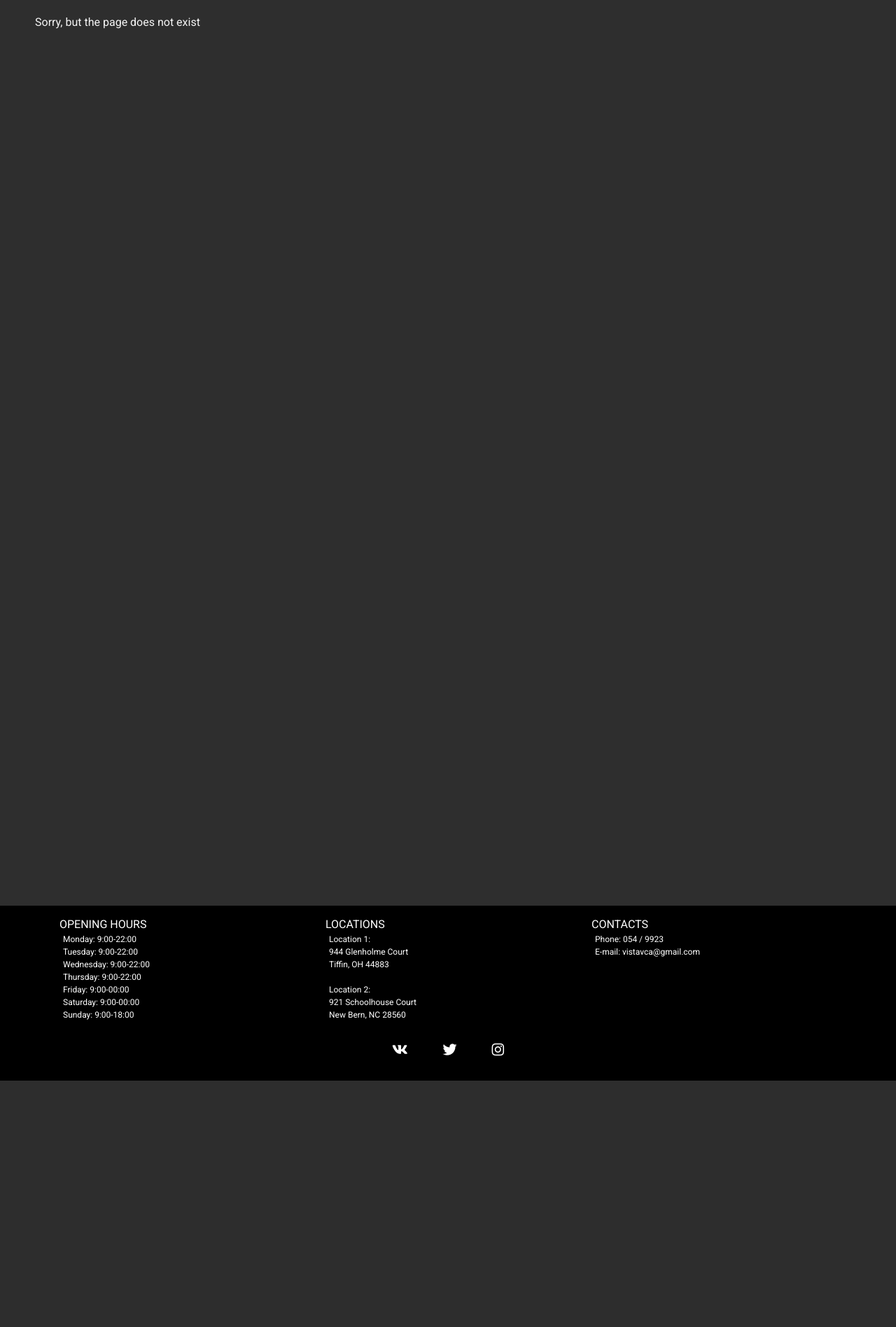
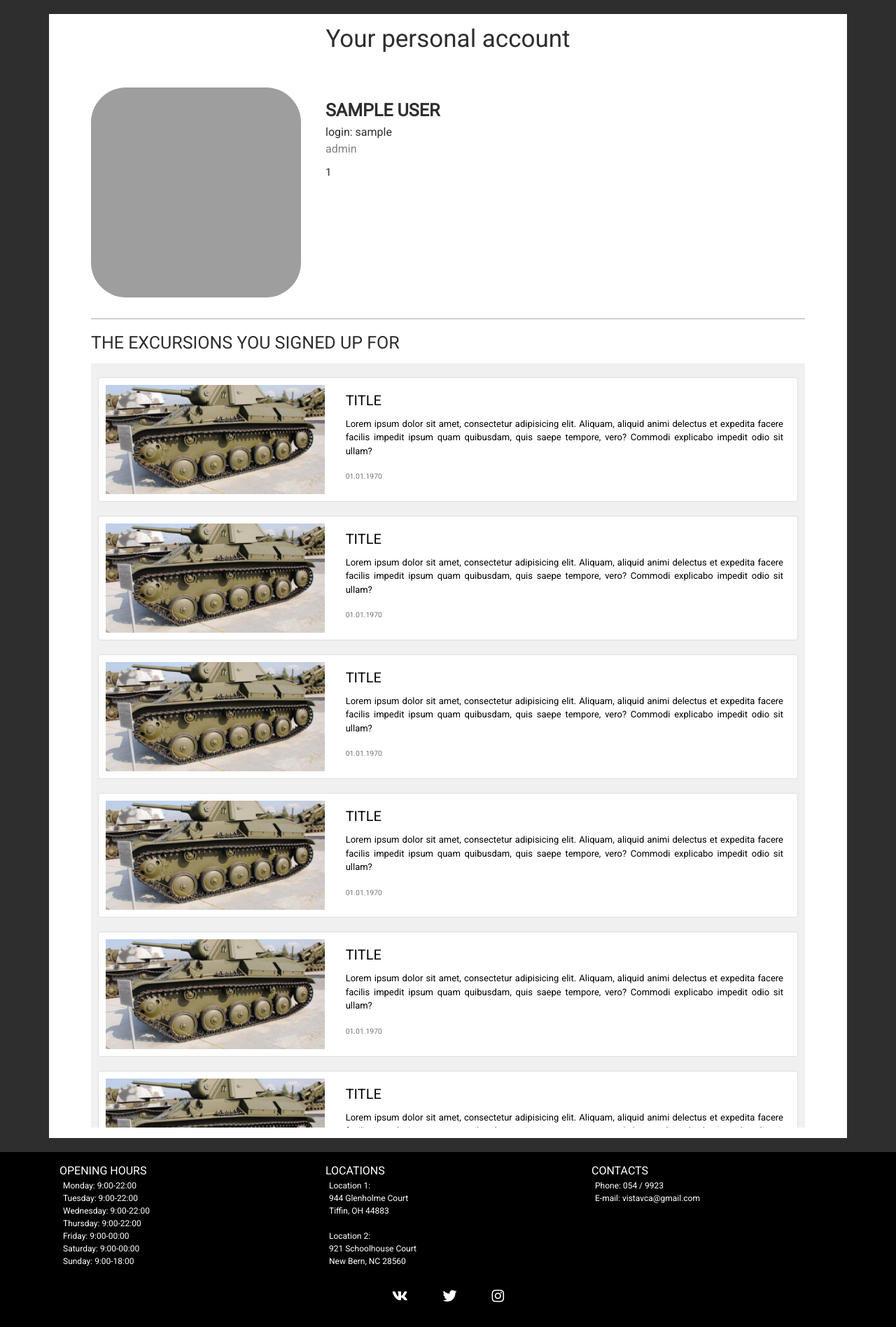
Before and after one commit to Jamesforelock/vistavca, a PHP site: page /index.php?section=profile in a window 1280 px wide. Shown: the part 71-1967 px from the top of the page at 70% size. Before the commit the page ends 1615 px from the top, so only its background shows below. Run offline with PHP 8.4, Linux system fonts and the light colour scheme; the visitor is signed in with stand-in values (Sample User, id 1); some web fonts are replaced; grey boxes are pictures that could not be loaded.

Commit message:
Personal user account has been added

```diff
--- a/components/content/content.php
+++ b/components/content/content.php
@@ -2,10 +2,13 @@
     if(isset($_GET['section'])) { // Если в GET-запросе установлен параметр section
         switch ($_GET['section']) {
             case "articles":
-                require "articles/articles.php";
+                require_once "articles/articles.php";
                 break;
             case "people":
-                require "people/people.php";
+                require_once "people/people.php";
+                break;
+            case "profile":
+                require_once "profile/profile.php";
                 break;
             default: // Если значение параметра page будет некорректным
                 echo "<span style='margin-left: 50px'>Sorry, but the page does not exist</span>";
@@ -13,6 +16,6 @@
         }
     }
     else { // Иначе возвращаем компонент со статьями
-        require "articles/articles.php";
+        require_once "articles/articles.php";
     }
 ?>
--- /dev/null
+++ b/components/content/profile/MainInfo.php
@@ -0,0 +1,15 @@
+<?php
+
+function MainInfo ($login, $name, $userType, $description, $pictureName) {
+    echo '
+    <div class="mainInfo">
+        <img src="./assets/i/'.$userType.'/'.$pictureName.'" alt="" class="mainInfo__avatar">
+        <div class="mainInfo__textSide">
+            <span class="mainInfo__name">'.$name.'</span>
+            <span> login: '.$login.'</span>
+            <span class="mainInfo__type">'.$userType.'</span>
+            <p class="mainInfo__description">'.$description.'</p>
+        </div>
+    </div>
+    ';
+}
--- /dev/null
+++ b/components/content/profile/profile.php
@@ -0,0 +1,42 @@
+<?php
+if(!isset($_SESSION['login'])) {
+    header("Location: ./auth/auth.php");
+    exit;
+}
+
+require_once "MainInfo.php";
+require_once "./components/content/articles/article.php";
+
+$login = $_SESSION['login'];
+$name = $_SESSION['name'];
+$userType = $_SESSION['type'];
+$description = $_SESSION['desc'];
+$pictureName = $_SESSION['picture'];
+?>
+
+<div class="profile container">
+    <h1 class="profile__title profile__title_red">Your personal account</h1>
+    <div class="profileInfo">
+        <?php MainInfo($login, $name, $userType, $description, $pictureName);?>
+        <hr class="profileInfo__divider">
+        <div class="secInfo">
+            <span class="secInfo__title">The excursions you signed up for</span>
+            <div class="secInfo__scrollContent">
+               <?php
+               Article("Title", "Lorem ipsum dolor sit amet, consectetur adipisicing elit. Aliquam, aliquid animi delectus et expedita facere
+    facilis impedit ipsum quam quibusdam, quis saepe tempore, vero? Commodi explicabo impedit odio sit ullam?", "./assets/i/excursion/01.png", time());
+               Article("Title", "Lorem ipsum dolor sit amet, consectetur adipisicing elit. Aliquam, aliquid animi delectus et expedita facere
+    facilis impedit ipsum quam quibusdam, quis saepe tempore, vero? Commodi explicabo impedit odio sit ullam?", "./assets/i/excursion/01.png", time());
+               Article("Title", "Lorem ipsum dolor sit amet, consectetur adipisicing elit. Aliquam, aliquid animi delectus et expedita facere
+    facilis impedit ipsum quam quibusdam, quis saepe tempore, vero? Commodi explicabo impedit odio sit ullam?", "./assets/i/excursion/01.png", time());
+               Article("Title", "Lorem ipsum dolor sit amet, consectetur adipisicing elit. Aliquam, aliquid animi delectus et expedita facere
+    facilis impedit ipsum quam quibusdam, quis saepe tempore, vero? Commodi explicabo impedit odio sit ullam?", "./assets/i/excursion/01.png", time());
+               Article("Title", "Lorem ipsum dolor sit amet, consectetur adipisicing elit. Aliquam, aliquid animi delectus et expedita facere
+    facilis impedit ipsum quam quibusdam, quis saepe tempore, vero? Commodi explicabo impedit odio sit ullam?", "./assets/i/excursion/01.png", time());
+               Article("Title", "Lorem ipsum dolor sit amet, consectetur adipisicing elit. Aliquam, aliquid animi delectus et expedita facere
+    facilis impedit ipsum quam quibusdam, quis saepe tempore, vero? Commodi explicabo impedit odio sit ullam?", "./assets/i/excursion/01.png", time());
+               ?>
+            </div>
+        </div>
+    </div>
+</div>
--- a/components/universal/header.php
+++ b/components/universal/header.php
@@ -17,7 +17,7 @@
                     '.$_SESSION['name'].' ('.$_SESSION['type'].')
                 </a>
                 <div class="dropdown-menu" aria-labelledby="navbarDropdown">
-                    <a class="dropdown-item" href="#">My Profile</a>
+                    <a class="dropdown-item" href="./index.php?section=profile">My Profile</a>
                     <div class="dropdown-divider"></div>
                     <a class="dropdown-item" href="./auth/login/logout.php">Log out</a>
                 </div>
@@ -25,7 +25,7 @@
                 }
                 else {
                     echo '
-                        <a class="nav-link dropdown-toggle" href="#" id="navbarDropdown" role="button" data-toggle="dropdown" aria-haspopup="true" aria-expanded="false">
+                        <a class="nav-link dropdown-toggle" id="navbarDropdown" role="button" data-toggle="dropdown" aria-haspopup="true" aria-expanded="false">
                     Profile
                 </a>
                 <div class="dropdown-menu" aria-labelledby="navbarDropdown">
--- /dev/null
+++ b/sass/profile.sass
@@ -0,0 +1,52 @@
+.profile
+  padding: 15px 60px
+  min-height: 85vh
+  background-color: white
+  color: #2e2e2e
+  &__title
+    display: flex
+    justify-content: center
+    font-size: 35px
+  .profileInfo
+    display: flex
+    flex-direction: column
+    &__divider
+      margin: 15px 0px
+      border: none
+      height: 1px
+      width: 100%
+      background-color: darkgray
+    .mainInfo
+      padding-top: 40px
+      padding-bottom: 15px
+      display: flex
+      align-items: flex-start
+      &__avatar
+        width: 300px
+        height: 300px
+        border-radius: 50px
+      &__textSide
+        padding: 14px 0px
+        margin-left: 35px
+        height: 100%
+        display: flex
+        flex-direction: column
+      &__name
+        font-size: 25px
+        font-weight: bolder
+        text-transform: uppercase
+      &__type
+        color: grey
+      &__description
+        margin-top: 10px
+        font-size: 15px
+    .secInfo
+      &__title
+        font-size: 25px
+        text-transform: uppercase
+      &__scrollContent
+        margin-top: 10px
+        padding: 0px 10px
+        max-height: 80vh
+        overflow: scroll
+        background-color: rgb(240, 240, 240)
--- a/sass/styles.sass
+++ b/sass/styles.sass
@@ -45,5 +45,6 @@ a:hover
 @import header
 @import people
 @import articles
+@import profile
 @import footer
 @import auth
--- a/styles/styles.css
+++ b/styles/styles.css
@@ -134,6 +134,70 @@ a:hover {
   text-align: justify;
 }
 
+.profile {
+  padding: 15px 60px;
+  min-height: 85vh;
+  background-color: white;
+  color: #2e2e2e;
+}
+.profile__title {
+  display: flex;
+  justify-content: center;
+  font-size: 35px;
+}
+.profile .profileInfo {
+  display: flex;
+  flex-direction: column;
+}
+.profile .profileInfo__divider {
+  margin: 15px 0px;
+  border: none;
+  height: 1px;
+  width: 100%;
+  background-color: darkgray;
+}
+.profile .profileInfo .mainInfo {
+  padding-top: 40px;
+  padding-bottom: 15px;
+  display: flex;
+  align-items: flex-start;
+}
+.profile .profileInfo .mainInfo__avatar {
+  width: 300px;
+  height: 300px;
+  border-radius: 50px;
+}
+.profile .profileInfo .mainInfo__textSide {
+  padding: 14px 0px;
+  margin-left: 35px;
+  height: 100%;
+  display: flex;
+  flex-direction: column;
+}
+.profile .profileInfo .mainInfo__name {
+  font-size: 25px;
+  font-weight: bolder;
+  text-transform: uppercase;
+}
+.profile .profileInfo .mainInfo__type {
+  color: grey;
+}
+.profile .profileInfo .mainInfo__description {
+  margin-top: 10px;
+  font-size: 15px;
+}
+.profile .profileInfo .secInfo__title {
+  font-size: 25px;
+  text-transform: uppercase;
+}
+.profile .profileInfo .secInfo__scrollContent {
+  margin-top: 10px;
+  padding: 0px 10px;
+  max-height: 80vh;
+  overflow: scroll;
+  background-color: #f0f0f0;
+}
+
 .footer {
   height: 250px;
   padding: 15px 0;
```
